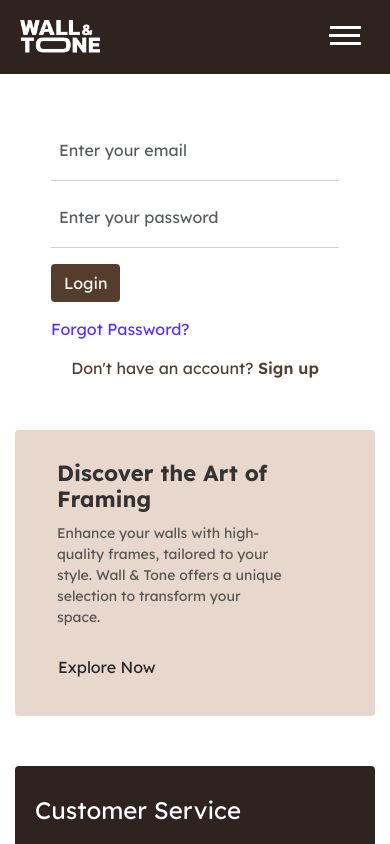
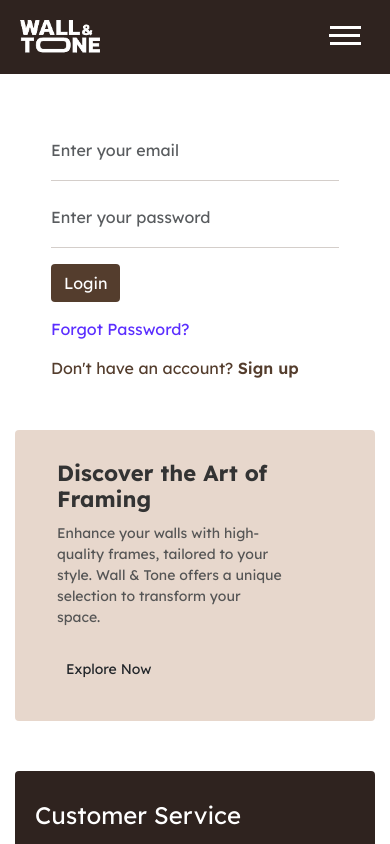
Before and after one commit to KrishnaMahajan1227/WallAndTone, a React (Vite) app in the folder frontend/: page /login in a window 390 px wide. Shown: the top 844 px of the page. Built offline with nearby package versions, Linux system fonts and the light colour scheme; no server answers.

Commit message:
Updated to imagen3 test16

```diff
--- a/frontend/src/components/Login/ForgotPassword.css
+++ b/frontend/src/components/Login/ForgotPassword.css
@@ -1,5 +1,7 @@
 .forgot-password-container {
-    height: 100vh;
+    height: 100%;
+    background-color: #fefefe;
+    padding: 2rem;
 }
 .forgot-password-container  h1{
     margin: 20px auto;
@@ -10,9 +12,17 @@
     align-items: center;
     flex-direction: column;
     margin: 20px auto;
+    box-shadow: 0px 0px 10px -3px rgb(133, 133, 133);
+    max-width: 50%;
+    padding: 2rem;
+    justify-content: center;
+    border-radius: 4px;
+    background-color: #FFFFFF;
 }
+
 .forgot-password-container .forgot-password-form-container form {
     text-align: center;
+    width: 100%;
 }
 
 .forgot-password-container .form-group input, .form-group select {
@@ -22,6 +32,8 @@
     border-radius: 4px;
     border: 2px solid #5B2EFF;
     max-width: 100%;
+    outline: none !important;
+    box-shadow: none;
 }
 .forgot-password-container button.btn.forgot-password-btn {
     background-color: #5B2EFF;
@@ -32,3 +44,8 @@
 .success-message {
     margin: 10px 0;
 }
+@media(max-width:1024px){
+    .forgot-password-container .forgot-password-form-container {
+        max-width: 100%;
+    }
+}
--- a/frontend/src/components/Login/Login.css
+++ b/frontend/src/components/Login/Login.css
@@ -18,12 +18,12 @@
 }
 
 /* Left Login Form */
-.login-left {
+.login-container .login-left {
   flex: 1;
   padding-right: 40px;
 }
 
-.login-form label {
+.login-container .login-form label {
   display: block;
   font-size: 14px;
   font-weight: 500;
@@ -31,7 +31,7 @@
   color: #333;
 }
 
-.login-form input {
+.login-container .login-form input {
   width: 100%;
   padding: 10px;
   font-size: 16px;
@@ -41,13 +41,13 @@
   transition: all 0.3s;
 }
 
-hr.separating-line {
+.login-container hr.separating-line {
   color: #543d2d;
   margin-top: 0;
 }
 
 /* Right Info Section */
-.login-right {
+.login-container .login-right {
   flex: 1;
   background: #e7d7cc;
   padding: 30px;
@@ -55,7 +55,7 @@ hr.separating-line {
   text-align: left;
 }
 
-.login-right {
+.login-container .login-right {
   height: 350px;
   display: flex;
   flex-direction: column;
@@ -63,7 +63,7 @@ hr.separating-line {
   align-items: flex-start;
 }
 
-.login-right h3 {
+.login-container .login-right h3 {
   font-size: 22px;
   font-weight: bold;
   margin-bottom: 10px;
@@ -71,7 +71,7 @@ hr.separating-line {
   padding-left: 12px;
 }
 
-.login-right p {
+.login-container .login-right p {
   font-size: 14px;
   color: #555;
   margin-bottom: 20px;
@@ -79,19 +79,19 @@ hr.separating-line {
   padding-left: 12px;
 }
 
-.explore-btn {
+.login-container .explore-btn {
   padding: 10px 20px;
   font-size: 14px;
   border-radius: 4px;
   transition: all 0.3s ease;
 }
 
-.explore-btn:hover {
+.login-container .explore-btn:hover {
   background: #333;
   color: #fff;
 }
 
-button.btn.login-btn {
+.login-container button.btn.login-btn {
   background-color: #543d2d;
   color: #FFFFFF;
   max-width: fit-content;
@@ -101,29 +101,38 @@ button.btn.login-btn {
 .login-container p.redirect-link {
   margin: 0;
   color: #543d2d;
+  text-align: left;
 }
 
-p.redirect-link a {
+.login-container p.redirect-link a {
   text-decoration: none;
   color: #543d2d;
+  text-align: left;
 }
 
-p.forgot-password-link a {
+.login-container p.forgot-password-link a {
   text-decoration: none;
   color: #5B2EFF;
+  text-align: left;
 }
 
-button.btn.explore-btn {
+.login-container button.btn.explore-btn {
   border-radius: 4px;
 }
 
-button.btn.explore-btn:hover {
+.login-container button.btn.explore-btn:hover {
   background-color: #543d2d;
   color: #FFFFFF;
 }
 
-p.forgot-password-link {
+.login-container p.forgot-password-link {
   margin: 15px 0;
+}
+.login-container .form-group input, .form-group select {
+  width: 100%;
+  padding: 8px;
+  box-sizing: border-box;
+  padding-left: 0;
 }
 
 /* Responsive */
@@ -136,7 +145,7 @@ p.forgot-password-link {
     padding: 50px 0;
   }
 
-  .login-left {
+  .login-container .login-left {
     padding-right: 0;
     width: 80%;
   }
--- a/frontend/src/components/Login/ResetPassword.css
+++ b/frontend/src/components/Login/ResetPassword.css
@@ -1,5 +1,7 @@
 .reset-password-container {
-    height: 100vh;
+    height: 100%;
+    background-color: #fefefe;
+    padding: 2rem;
   }
 
   .reset-password-container h1 {
@@ -12,10 +14,17 @@
     align-items: center;
     flex-direction: column;
     margin: 20px auto;
+    box-shadow: 0px 0px 10px -3px rgb(133, 133, 133);
+    max-width: 50%;
+    padding: 2rem;
+    justify-content: center;
+    border-radius: 4px;
+    background-color: #FFFFFF;
   }
 
   .reset-password-container .reset-password-form-container form {
     text-align: center;
+    width: 100%;
   }
 
   .reset-password-container .form-group input,
@@ -28,9 +37,6 @@
     max-width: 100%;
     outline: none !important;
     box-shadow: none;
-  }
-  .form-control:focus{
-
   }
   .reset-password-container button.btn.reset-password-btn {
     background-color: #5B2EFF;
@@ -53,3 +59,9 @@
     margin-top: 10px;
     text-align: center;
   }
+
+  @media(max-width:1024px){
+    .reset-password-container .reset-password-form-container {
+        max-width: 100%;
+    }
+}
--- a/frontend/src/components/Login/ResetPassword.jsx
+++ b/frontend/src/components/Login/ResetPassword.jsx
@@ -8,7 +8,10 @@ import './ResetPassword.css';
 const ResetPassword = () => {
   // Extract the token from the URL (e.g., /reset-password/:token)
   const { token } = useParams();
-  const apiUrl = import.meta.env.VITE_API_URL || 'http://localhost:8080/';
+  const apiUrl =  import.meta.env.VITE_API_URL ||
+  (window.location.hostname === 'localhost'
+    ? 'http://localhost:8080'
+    : 'https://wallandtone.com');
   const navigate = useNavigate();
 
   const [newPassword, setNewPassword] = useState('');
```
